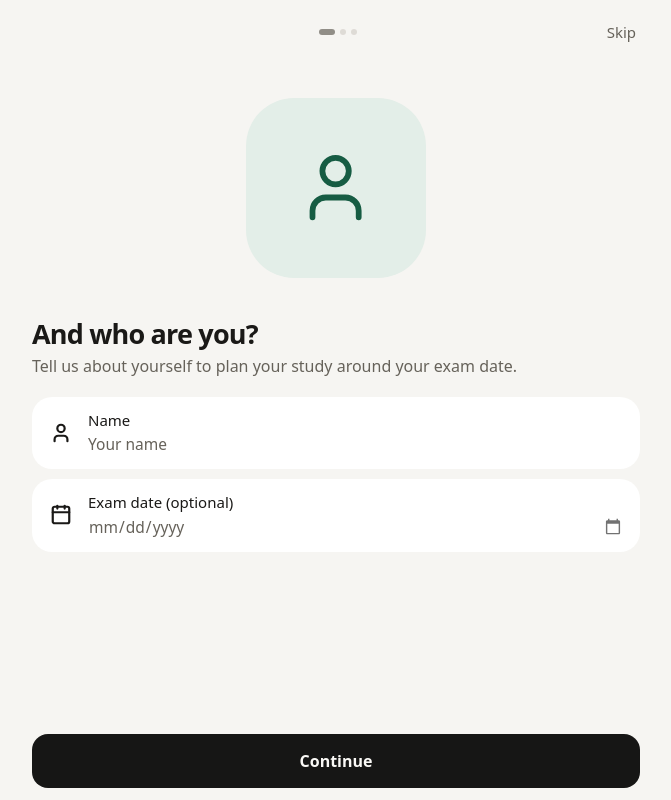
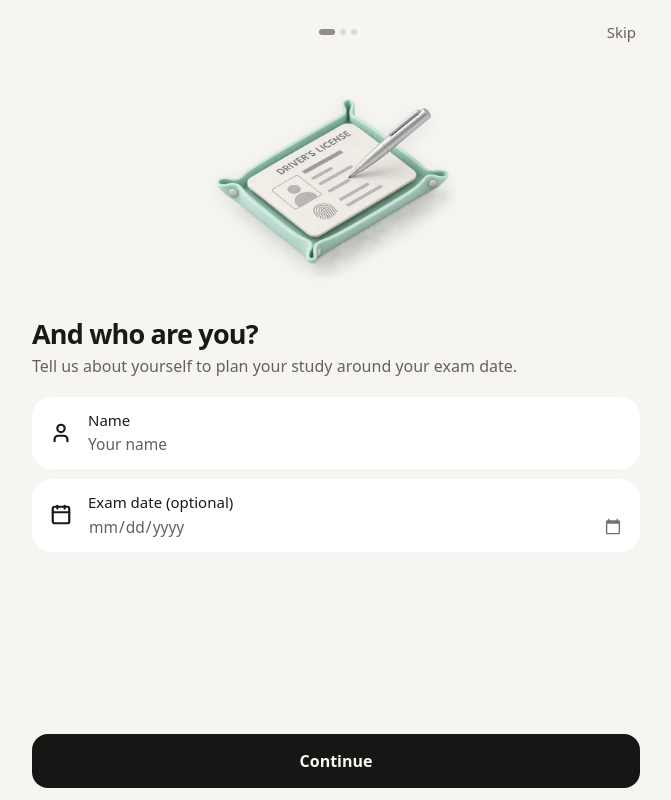
Before and after one commit to SkylineStudio12/Thai-Driving-Licence, a plain HTML site: page v2/index.html in a window 1280 px wide. Shown: the whole page, without its empty margins (304-975 px from the left). Drawn offline with Linux system fonts and the light colour scheme.

Commit message:
v2: add the 3D artwork to its slots
Fifteen renders converted to WebP in v2/art/ (four had an off-white
background, removed by flood fill with feathered edges). art.js maps
them to onboarding, mock exam, results (pass/fail), Practice tiles,
the Theory hero, the four topic groups and eight categories; the
Continue learning card uses the category's render when there is one.
Video and camera renders are stored for later and listed in UNUSED.
Renders float without the tinted tile. check.js now also fails on a
missing stored file or an unlisted file in the folder.

Co-Authored-By: Claude Opus 5.5 <noreply@anthropic.com>
Claude-Session: https://claude.ai/code/session_01DYhTka5kx9t4n6DyekEyE9

```diff
--- a/v2/app.js
+++ b/v2/app.js
@@ -239,7 +239,7 @@ function viewOverview(v){
   const c = S.lastCat && CATS[S.lastCat] ? S.lastCat : Object.keys(CATS).find(k => !catStats(S, k).done) || 'trf';
   const cs = catStats(S, c);
   v.appendChild(el(`<div class="h2">${S.lastCat ? 'Continue learning' : 'Start learning'}</div>`));
-  const cc = el(`<button class="card continue">${art('continue', CAT_ICON[c])}<div class="grow"><h3>${CATS[c][0]}</h3>
+  const cc = el(`<button class="card continue">${art(ART['cat-' + c] ? 'cat-' + c : 'continue', CAT_ICON[c])}<div class="grow"><h3>${CATS[c][0]}</h3>
     <p>${CAT_DESC[c]}</p><div class="row cmeta"><div class="progress" style="flex:1"><i style="width:${pct(cs.seen, cs.n)}%"></i></div>
     <b class="small">${pct(cs.seen, cs.n)}%</b></div></div>${chev()}</button>`);
   cc.onclick = () => { tab = 'theory'; open('cat', c); };
--- a/v2/art/art.js
+++ b/v2/art/art.js
@@ -1,11 +1,33 @@
-/* Artwork manifest. Drop an image into v2/art/ and list it here under its slot name;
-   any slot not listed shows a tinted Lucide icon instead.
-   Slots: onboarding, goal, continue, theory-hero, group-signs, group-law, group-riding, group-health,
-          cat-<category> (cat-trf, cat-sign, ...),
-          practice-theory, practice-signs, mock, result-pass, result-fail, onboarding, car, moto */
+/* Artwork manifest: slot name -> file in v2/art/. One file can serve several slots.
+   Any slot not listed shows a tinted Lucide icon instead.
+   Slots: onboarding, goal, continue, theory-hero, mock, result-pass, result-fail,
+          practice-theory, practice-signs, group-<signs|law|riding|health>,
+          cat-<veh|trf|sign|mark|alco|fit|aid|etq|safe|maint|moto|proc>, car, moto, van, truck */
 const ART = {
   car:   'car.webp',
   moto:  'moto.webp',
   van:   'van.webp',
-  truck: 'truck.webp'
+  truck: 'truck.webp',
+  onboarding:        'licence.webp',
+  mock:              'certificate.webp',
+  'result-pass':     'clipboard.webp',
+  'result-fail':     'storm.webp',
+  'practice-theory': 'books.webp',
+  'practice-signs':  'stop-sign.webp',
+  'theory-hero':     'signs.webp',
+  continue:          'bridge.webp',
+  'group-signs':     'traffic-light.webp',
+  'group-law':       'crossroads.webp',
+  'group-riding':    'steering-wheel.webp',
+  'group-health':    'theory-book.webp',
+  'cat-sign':        'stop-sign.webp',
+  'cat-mark':        'bridge.webp',
+  'cat-trf':         'crossroads.webp',
+  'cat-veh':         'warden.webp',
+  'cat-etq':         'storm.webp',
+  'cat-safe':        'steering-wheel.webp',
+  'cat-proc':        'theory-book.webp',
+  'cat-moto':        'moto.webp'
 };
+/* stored for later screens (e.g. hazard clips), not used yet */
+const UNUSED = ['video.webp', 'camera.webp'];
--- a/v2/check.js
+++ b/v2/check.js
@@ -48,6 +48,9 @@ ok(run(`Object.keys(CATS).every(c => CAT_ICON[c] && LUCIDE[CAT_ICON[c]] && CAT_D
 /* artwork listed in the manifest exists on disk */
 const art = run('ART');
 Object.values(art).forEach(f => ok(fs.existsSync(path.join(__dirname, 'art', f)), `art file missing: ${f}`));
+run('UNUSED').forEach(f => ok(fs.existsSync(path.join(__dirname, 'art', f)), `stored art file missing: ${f}`));
+const onDisk = fs.readdirSync(path.join(__dirname, 'art')).filter(f => f.endsWith('.webp'));
+onDisk.forEach(f => ok(Object.values(art).includes(f) || run('UNUSED').includes(f), `art file not listed in art.js: ${f}`));
 
 console.log(errs.length ? 'FAIL\n' + errs.join('\n') : `PASS — ${run('BANK.length')} questions, 100 papers, scoring, streak, mistakes, bookmarks, import, art`);
 process.exit(errs.length ? 1 : 0);
--- a/v2/styles.css
+++ b/v2/styles.css
@@ -542,3 +542,9 @@ a.item{text-decoration:none}
 .tile .meta{gap:8px}
 .rules-hero p{line-height:1.5}
 .rule .imgs{min-width:0;flex-wrap:wrap;align-content:center}
+
+/* artwork slots holding a real render: no tile, the render floats on the card */
+.art:not(.icon){background:none;overflow:visible;border-radius:0}
+.art:not(.icon) img{object-fit:contain;filter:drop-shadow(0 6px 10px rgb(0 0 0 / .08))}
+.onb .pic .art:not(.icon){width:240px;height:220px}
+.opt-head .art:not(.icon){width:170px;height:150px}
```
Also changed, not shown: README.md, v2/art/books.webp (added), v2/art/bridge.webp (added), v2/art/camera.webp (added), v2/art/certificate.webp (added), v2/art/clipboard.webp (added), v2/art/crossroads.webp (added), v2/art/licence.webp (added), v2/art/signs.webp (added), v2/art/steering-wheel.webp (added), v2/art/stop-sign.webp (added), v2/art/storm.webp (added), v2/art/theory-book.webp (added), v2/art/traffic-light.webp (added), 2 more files.
